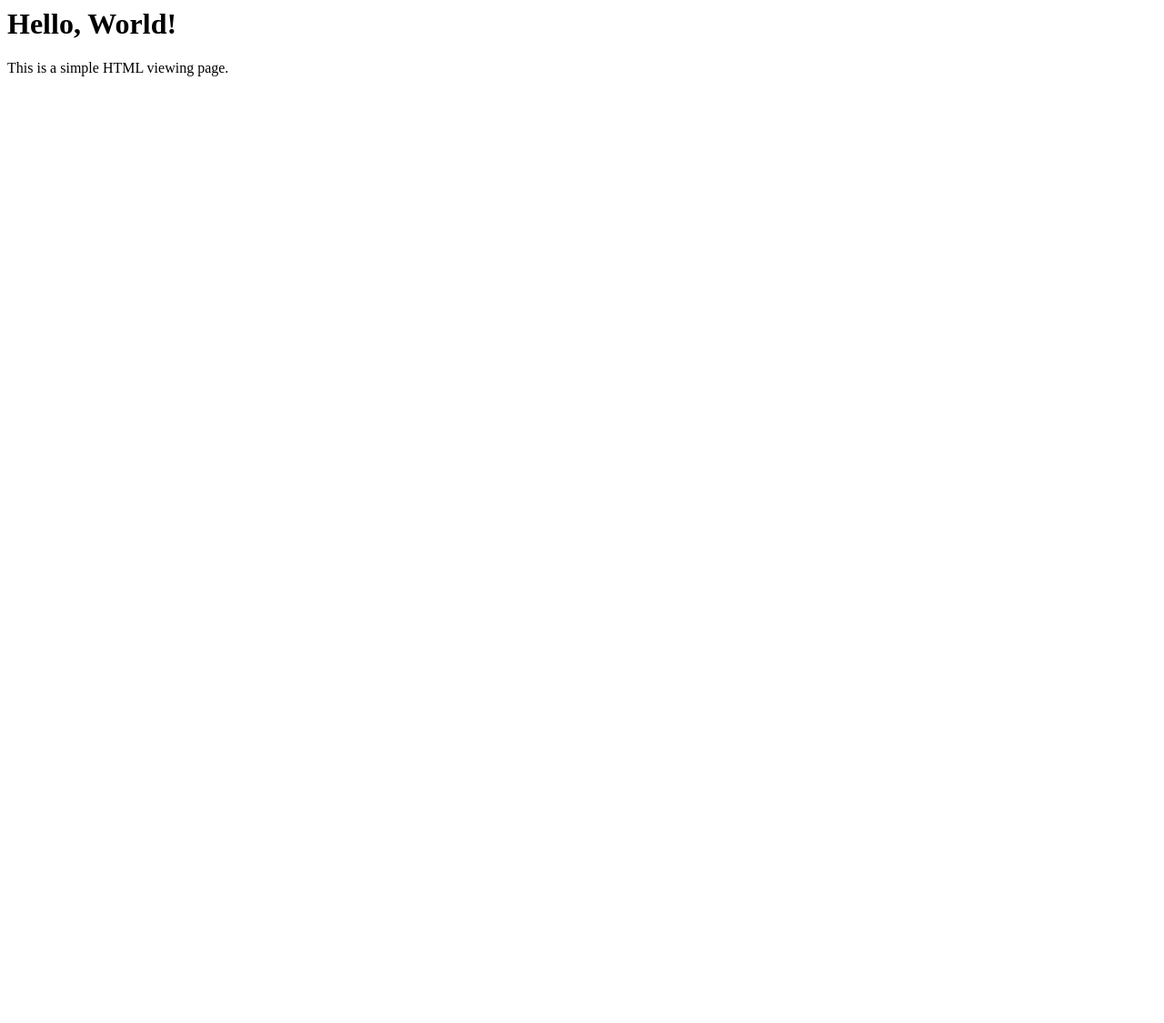
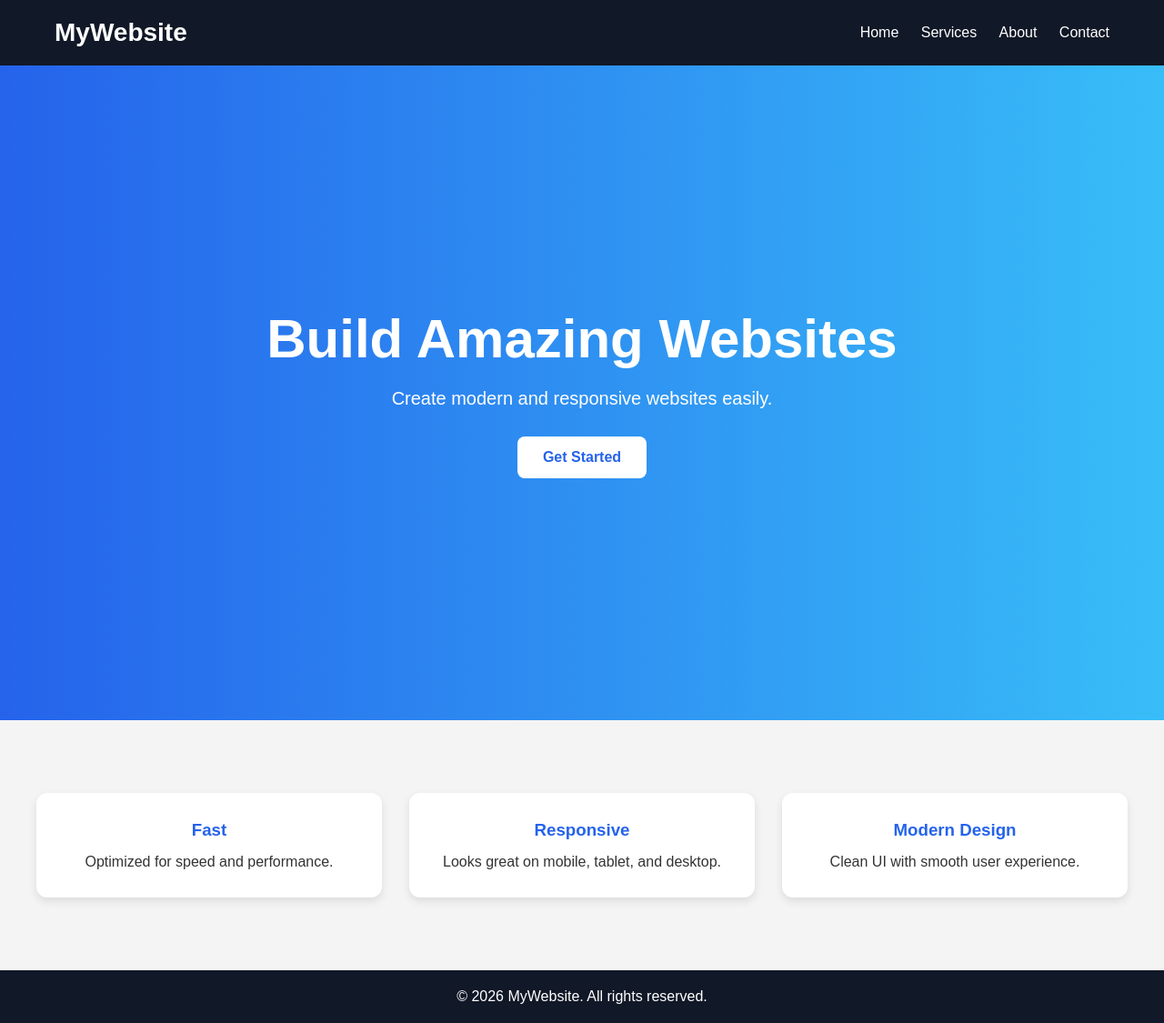
Before and after one commit to ArrshidRahman/PDC, a plain HTML site: page index.html in a window 1280 px wide. Shown: the whole page at 91% size. Before the commit the page ends 800 px from the top, so only its background shows below. Drawn offline with Linux system fonts and the light colour scheme.

Commit message:
Update index.html

```diff
--- a/index.html
+++ b/index.html
@@ -1,11 +1,156 @@
-<html>
+<!DOCTYPE html>
+<html lang="en">
 <head>
-    <title>Simple Viewer</title>
+  <meta charset="UTF-8" />
+  <meta name="viewport" content="width=device-width, initial-scale=1.0"/>
+  <title>Modern Front Page</title>
+
+  <style>
+    *{
+      margin:0;
+      padding:0;
+      box-sizing:border-box;
+      font-family:Arial, sans-serif;
+    }
+
+    body{
+      background:#f4f4f4;
+      color:#333;
+    }
+
+    header{
+      background:#111827;
+      color:white;
+      padding:20px 60px;
+      display:flex;
+      justify-content:space-between;
+      align-items:center;
+    }
+
+    .logo{
+      font-size:28px;
+      font-weight:bold;
+    }
+
+    nav a{
+      color:white;
+      text-decoration:none;
+      margin-left:20px;
+      transition:0.3s;
+    }
+
+    nav a:hover{
+      color:#38bdf8;
+    }
+
+    .hero{
+      height:90vh;
+      background:linear-gradient(to right,#2563eb,#38bdf8);
+      display:flex;
+      justify-content:center;
+      align-items:center;
+      text-align:center;
+      color:white;
+      padding:20px;
+    }
+
+    .hero-content h1{
+      font-size:60px;
+      margin-bottom:20px;
+    }
+
+    .hero-content p{
+      font-size:20px;
+      margin-bottom:30px;
+    }
+
+    .btn{
+      display:inline-block;
+      padding:14px 28px;
+      background:white;
+      color:#2563eb;
+      text-decoration:none;
+      border-radius:8px;
+      font-weight:bold;
+      transition:0.3s;
+    }
+
+    .btn:hover{
+      background:#111827;
+      color:white;
+    }
+
+    .features{
+      padding:80px 40px;
+      display:grid;
+      grid-template-columns:repeat(auto-fit,minmax(250px,1fr));
+      gap:30px;
+    }
+
+    .card{
+      background:white;
+      padding:30px;
+      border-radius:12px;
+      box-shadow:0 4px 10px rgba(0,0,0,0.1);
+      text-align:center;
+    }
+
+    .card h3{
+      margin-bottom:15px;
+      color:#2563eb;
+    }
+
+    footer{
+      background:#111827;
+      color:white;
+      text-align:center;
+      padding:20px;
+    }
+  </style>
 </head>
 <body>
 
-    <h1>Hello, World!</h1>
-    <p>This is a simple HTML viewing page.</p>
+  <header>
+    <div class="logo">MyWebsite</div>
+
+    <nav>
+      <a href="#">Home</a>
+      <a href="#">Services</a>
+      <a href="#">About</a>
+      <a href="#">Contact</a>
+    </nav>
+  </header>
+
+  <section class="hero">
+    <div class="hero-content">
+      <h1>Build Amazing Websites</h1>
+      <p>Create modern and responsive websites easily.</p>
+      <a href="#" class="btn">Get Started</a>
+    </div>
+  </section>
+
+  <section class="features">
+
+    <div class="card">
+      <h3>Fast</h3>
+      <p>Optimized for speed and performance.</p>
+    </div>
+
+    <div class="card">
+      <h3>Responsive</h3>
+      <p>Looks great on mobile, tablet, and desktop.</p>
+    </div>
+
+    <div class="card">
+      <h3>Modern Design</h3>
+      <p>Clean UI with smooth user experience.</p>
+    </div>
+
+  </section>
+
+  <footer>
+    <p>© 2026 MyWebsite. All rights reserved.</p>
+  </footer>
 
 </body>
 </html>
```
